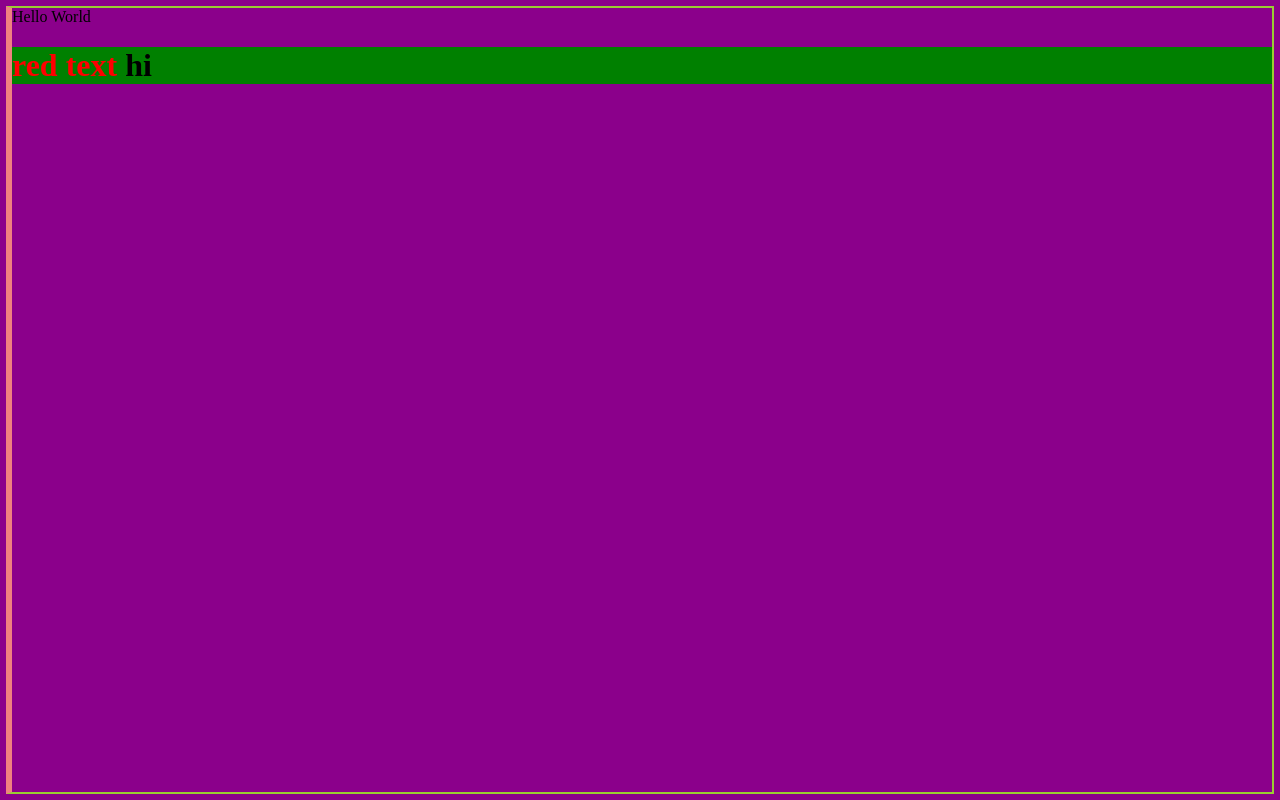
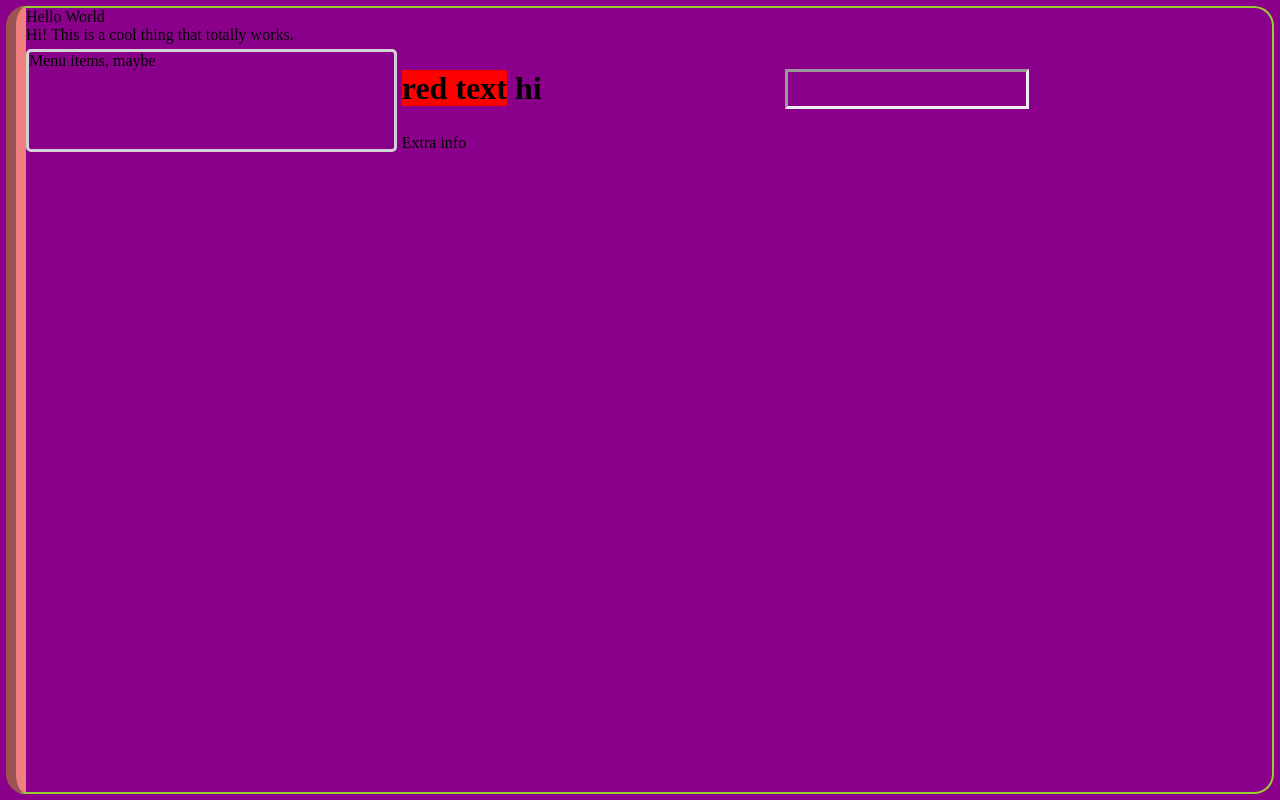
Before and after one commit to asherman9000/ScoutingApp, a website: page index.html in a window 1280 px wide. Drawn offline with Linux system fonts and the light colour scheme.

Commit message:
Grid setup in CSS

```diff
--- a/index.html
+++ b/index.html
@@ -4,10 +4,18 @@
     </head>
     <body class="background">
         Hello World
-        <h1 class="green" id="id">
-           <span class="red">red text</span> hi
+        <div class="grid-container">
+            <header class="head">Hi! This is a cool thing that totally works.</header>
+            <div class="menu">Menu items, maybe</div>
+            <h1 class="grid-item" id="id">
+            <span class="item1 red">red text</span> hi
 
-        </h1>
+            </h1>
+            <h2 class="item2 pain">
+
+            </h2>
+            <footer class="foot">Extra info</footer>
+        </div>
         <!-- <script src="main.js"></script> -->
     </body>
 </html>
--- a/style.css
+++ b/style.css
@@ -1,26 +1,21 @@
-.row {
-    display : flex;
-    align-items : center;
-    margin-bottom: 15px;
-}
-.box {
-  float: left;
-  height: 20px;
-  width: 20px;
-  margin-bottom: 15px;
-  border: 1px solid black;
-  clear: both;
-}
 .background {
   margin: 6px;
   border: 2px yellowgreen;
-  border-left: 6px lightcoral;
+  border-left: 20px lightcoral;
   border-style: solid;
+  border-left-style: groove;
+  border-radius: 20px;
   background-color: darkmagenta;
 }
 
+.pain{
+
+  border-style: inset;
+
+}
+
 .red {
-  color: red;
+  background-color: red;
 }
 
 .green {
@@ -30,3 +25,28 @@
 .blue {
   background-color: blue;
 }
+.grid-container {
+  display: grid;
+  gap: 5px 5px;
+  grid-template-areas:
+    'header header header header'
+    'menu pane1 pane2 main'
+    'menu footer footer footer';
+}
+.head{
+  grid-area: header;
+}
+.menu{
+  border: 3px solid lightgray;
+  border-radius: 5px;
+  grid-area: menu;
+}
+.foot{
+  grid-area: footer;
+}
+.item1 {
+  grid-area: pane1;
+}
+.item2 {
+  grid-area: pane2;
+}
```
Also changed, not shown: src/main.ts (+10 -0 lines), src/pane.ts (deleted, +0 -10 lines).
